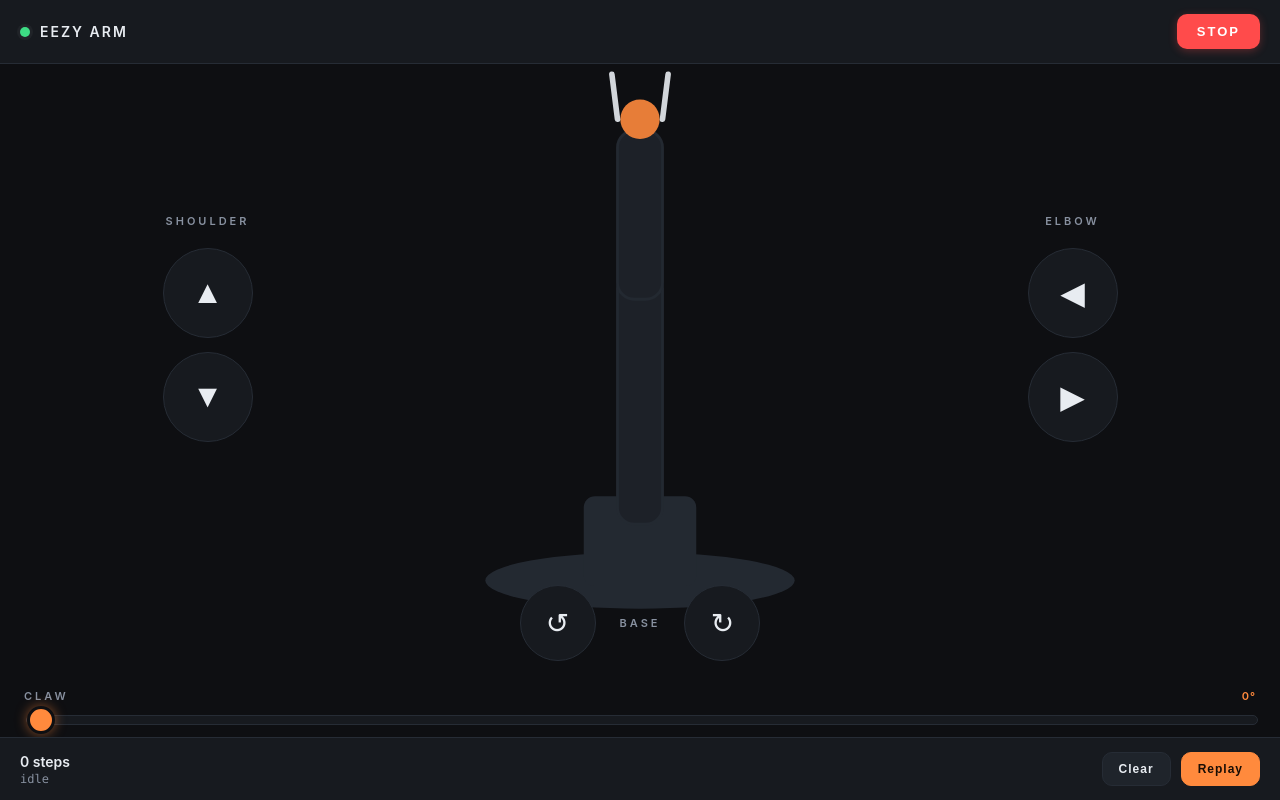
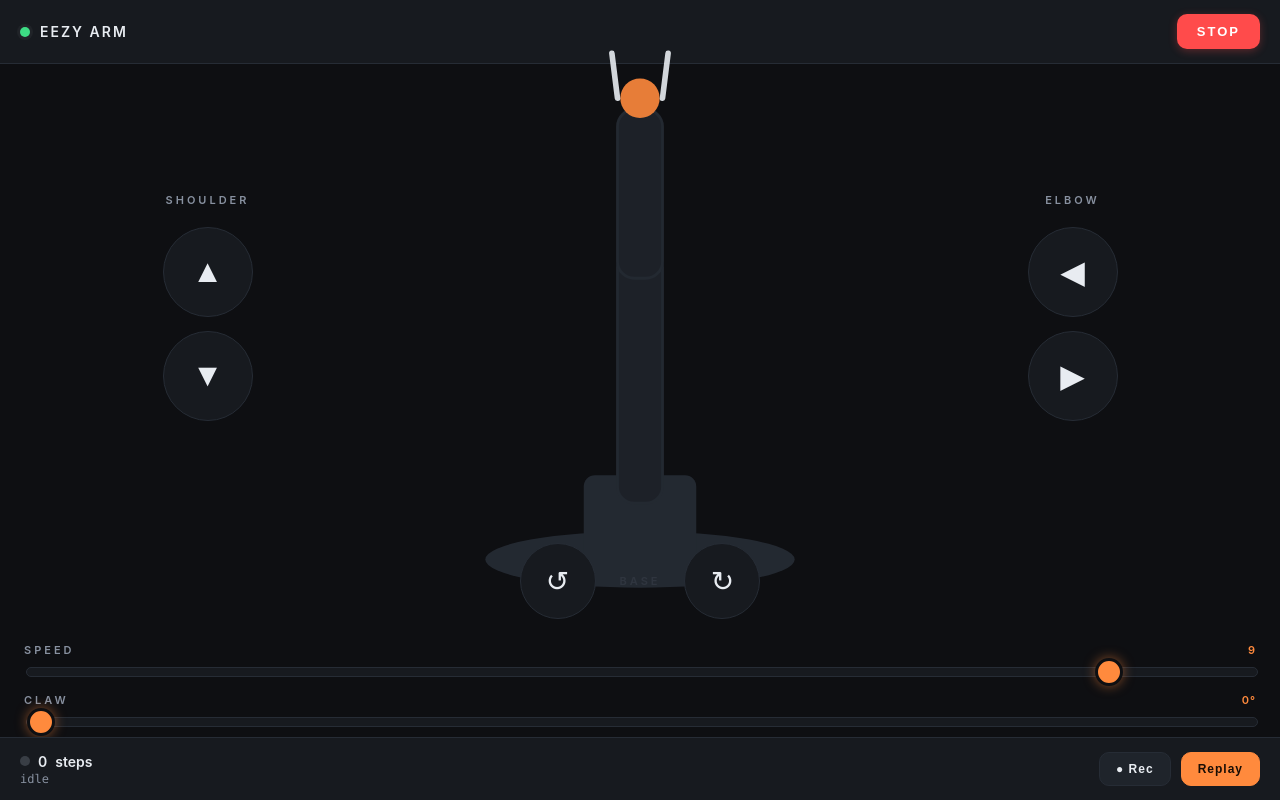
Before and after one commit to ManolescuSebastian/EEZYRoboticArmAPI, a Flask app: page / in a window 1280 px wide. Run offline with Flask 3, Linux system fonts and the light colour scheme.

Commit message:
Added motion speed control

```diff
--- a/api/routes.py
+++ b/api/routes.py
@@ -101,9 +101,30 @@ def stop():
     return jsonify(ok=True)
 
 
-@api_bp.route("/recording/clear", methods=["POST"])
-def clear_recording():
-    get_service().clear_recording()
+@api_bp.route("/speed", methods=["POST"])
+def speed():
+    """Set the global motor speed. Takes effect live (mid-movement)."""
+    body = request.get_json(silent=True) or {}
+    value = body.get("value")
+    if not isinstance(value, (int, float)):
+        return jsonify(error="'value' must be a number"), 400
+    if not 1.0 <= value <= 10.0:
+        return jsonify(error="'value' must be between 1 and 10"), 400
+    get_service().set_speed(float(value))
+    return jsonify(ok=True, value=value)
+
+
+@api_bp.route("/recording/start", methods=["POST"])
+def start_recording():
+    """Begin a new recording. Discards any previously captured steps."""
+    get_service().start_recording()
+    return jsonify(ok=True)
+
+
+@api_bp.route("/recording/stop", methods=["POST"])
+def stop_recording():
+    """Stop recording. The captured steps remain available for replay."""
+    get_service().stop_recording()
     return jsonify(ok=True)
 
 
--- a/static/app.js
+++ b/static/app.js
@@ -5,6 +5,7 @@
 // smooth, with no gaps between HTTP bursts.
 
 const CLAW_DEBOUNCE_MS = 150;
+const SPEED_DEBOUNCE_MS = 60;   // low so the "live" feel is responsive
 const STATUS_POLL_MS = 400;
 
 // -----------------------------------------------------------------
@@ -99,11 +100,42 @@ claw.addEventListener("input", () => {
 });
 
 // -----------------------------------------------------------------
-// Recorder buttons
+// Speed slider (live — changes apply mid-movement)
 // -----------------------------------------------------------------
-document.getElementById("btn-clear").addEventListener("click", () => {
-    api("/recording/clear", {});
+const speed = document.getElementById("speed");
+const speedValue = document.getElementById("speed-value");
+let speedTimer = null;
+speed.addEventListener("input", () => {
+    speedValue.textContent = speed.value;
+    if (speedTimer) clearTimeout(speedTimer);
+    speedTimer = setTimeout(
+        () => api("/speed", { value: Number(speed.value) }),
+        SPEED_DEBOUNCE_MS
+    );
 });
+
+// -----------------------------------------------------------------
+// Recorder buttons (Rec toggles start/stop; Replay plays last recording)
+// -----------------------------------------------------------------
+const btnRecord = document.getElementById("btn-record");
+let recording = false;
+
+function setRecordingUI(on) {
+    recording = on;
+    btnRecord.classList.toggle("recording", on);
+    btnRecord.textContent = on ? "■ Stop" : "● Rec";
+}
+
+btnRecord.addEventListener("click", async () => {
+    if (recording) {
+        await api("/recording/stop", {});
+        setRecordingUI(false);
+    } else {
+        await api("/recording/start", {});
+        setRecordingUI(true);
+    }
+});
+
 document.getElementById("btn-replay").addEventListener("click", () => {
     api("/recording/replay", {});
 });
@@ -114,6 +146,15 @@ document.getElementById("btn-replay").addEventListener("click", () => {
 const statusDot = document.getElementById("status-dot");
 const recCount = document.getElementById("rec-count");
 const recLast = document.getElementById("rec-last");
+const recIndicator = document.getElementById("rec-indicator");
+
+// Avoid clobbering the sliders while the user is actively dragging them.
+let userDraggingSpeed = false;
+let userDraggingClaw = false;
+speed.addEventListener("pointerdown", () => { userDraggingSpeed = true; });
+speed.addEventListener("pointerup",   () => { userDraggingSpeed = false; });
+claw.addEventListener("pointerdown",  () => { userDraggingClaw = true; });
+claw.addEventListener("pointerup",    () => { userDraggingClaw = false; });
 
 async function pollStatus() {
     const s = await api("/status");
@@ -128,6 +169,28 @@ async function pollStatus() {
     statusDot.classList.toggle("online", !s.running);
     recCount.textContent = s.recorded_steps ?? 0;
     recLast.textContent = s.last_action || "idle";
+
+    // Keep the record indicator & button in sync with the server (so a page
+    // reload or a second client doesn't get out of step).
+    recIndicator.classList.toggle("on", !!s.recording);
+    if (!!s.recording !== recording) setRecordingUI(!!s.recording);
+
+    // Reflect server-side speed if the user isn't currently dragging the slider.
+    if (!userDraggingSpeed && typeof s.speed === "number") {
+        const rounded = Math.round(s.speed);
+        if (String(rounded) !== speed.value) {
+            speed.value = rounded;
+            speedValue.textContent = rounded;
+        }
+    }
+    // Same for claw.
+    if (!userDraggingClaw && typeof s.claw_angle === "number") {
+        const rounded = Math.round(s.claw_angle);
+        if (String(rounded) !== claw.value) {
+            claw.value = rounded;
+            clawValue.textContent = `${rounded}°`;
+        }
+    }
 }
 
 pollStatus();
--- a/static/style.css
+++ b/static/style.css
@@ -170,14 +170,15 @@ body {
 }
 .base-row .pad { width: 76px; height: 76px; font-size: 28px; }
 
-/* ---------- Claw ---------- */
-.claw-row {
-    padding: 18px 24px 10px;
+/* ---------- Sliders (speed + claw) ---------- */
+.sliders {
+    padding: 14px 24px 8px;
     display: flex;
     flex-direction: column;
-    gap: 10px;
+    gap: 14px;
 }
-.claw-label {
+.slider-row { display: flex; flex-direction: column; gap: 8px; }
+.slider-label {
     font-size: 11px;
     letter-spacing: 3px;
     color: var(--text-dim);
@@ -185,7 +186,7 @@ body {
     display: flex;
     justify-content: space-between;
 }
-.claw-label #claw-value { color: var(--accent); letter-spacing: 1px; }
+.slider-label span { color: var(--accent); letter-spacing: 1px; }
 
 input[type="range"] {
     -webkit-appearance: none;
@@ -232,7 +233,25 @@ input[type="range"]::-moz-range-thumb {
     min-width: 0;
     flex: 1;
 }
-.rec-count { font-weight: 600; font-size: 14px; }
+.rec-count {
+    font-weight: 600;
+    font-size: 14px;
+    display: flex;
+    align-items: center;
+    gap: 8px;
+}
+.rec-indicator {
+    width: 10px; height: 10px;
+    border-radius: 50%;
+    background: var(--text-dim);
+    opacity: 0.3;
+    transition: background 0.15s, opacity 0.15s;
+}
+.rec-indicator.on {
+    background: var(--danger);
+    opacity: 1;
+    animation: pulse 1s infinite;
+}
 .rec-last {
     color: var(--text-dim);
     font-size: 12px;
@@ -262,6 +281,13 @@ input[type="range"]::-moz-range-thumb {
 }
 .rec-btn.primary:hover { filter: brightness(1.1); }
 
+.rec-btn.record.recording {
+    background: var(--danger);
+    border-color: var(--danger);
+    color: #fff;
+}
+.rec-btn.record.recording:hover { filter: brightness(1.1); }
+
 /* ---------- Small-screen tweaks ---------- */
 @media (max-width: 480px) {
     :root { --pad-size: 76px; }
--- a/templates/index.html
+++ b/templates/index.html
@@ -56,20 +56,31 @@
     <button class="pad rot-cw" data-axis="rotate_cw" aria-label="Rotate clockwise">↻</button>
 </section>
 
-<section class="claw-row">
-    <label for="claw" class="claw-label">
-        CLAW <span id="claw-value">0°</span>
-    </label>
-    <input id="claw" type="range" min="0" max="180" step="1" value="0">
+<section class="sliders">
+    <div class="slider-row">
+        <label for="speed" class="slider-label">
+            SPEED <span id="speed-value">5</span>
+        </label>
+        <input id="speed" type="range" min="1" max="10" step="1" value="5">
+    </div>
+    <div class="slider-row">
+        <label for="claw" class="slider-label">
+            CLAW <span id="claw-value">0°</span>
+        </label>
+        <input id="claw" type="range" min="0" max="180" step="1" value="0">
+    </div>
 </section>
 
 <footer class="recorder">
     <div class="rec-info">
-        <span class="rec-count"><span id="rec-count">0</span> steps</span>
+        <span class="rec-count">
+            <span class="rec-indicator" id="rec-indicator"></span>
+            <span id="rec-count">0</span> steps
+        </span>
         <span class="rec-last" id="rec-last">idle</span>
     </div>
     <div class="rec-actions">
-        <button id="btn-clear" class="rec-btn">Clear</button>
+        <button id="btn-record" class="rec-btn record">● Rec</button>
         <button id="btn-replay" class="rec-btn primary">Replay</button>
     </div>
 </footer>
```
Also changed, not shown: config.py (+7 -0 lines), control/motion_service.py (+65 -18 lines), hardware/stepper.py (+19 -3 lines), 1 other file.
